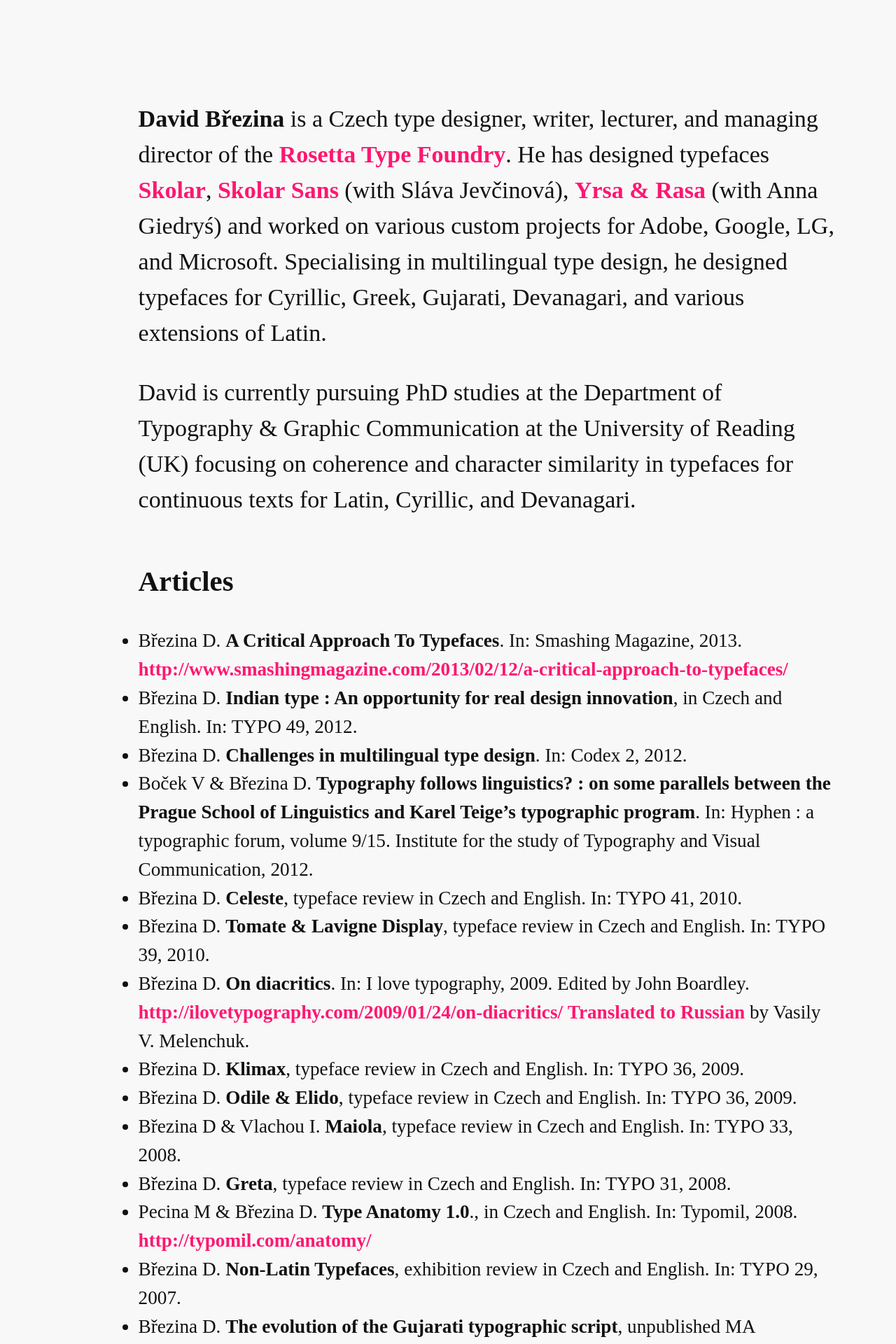
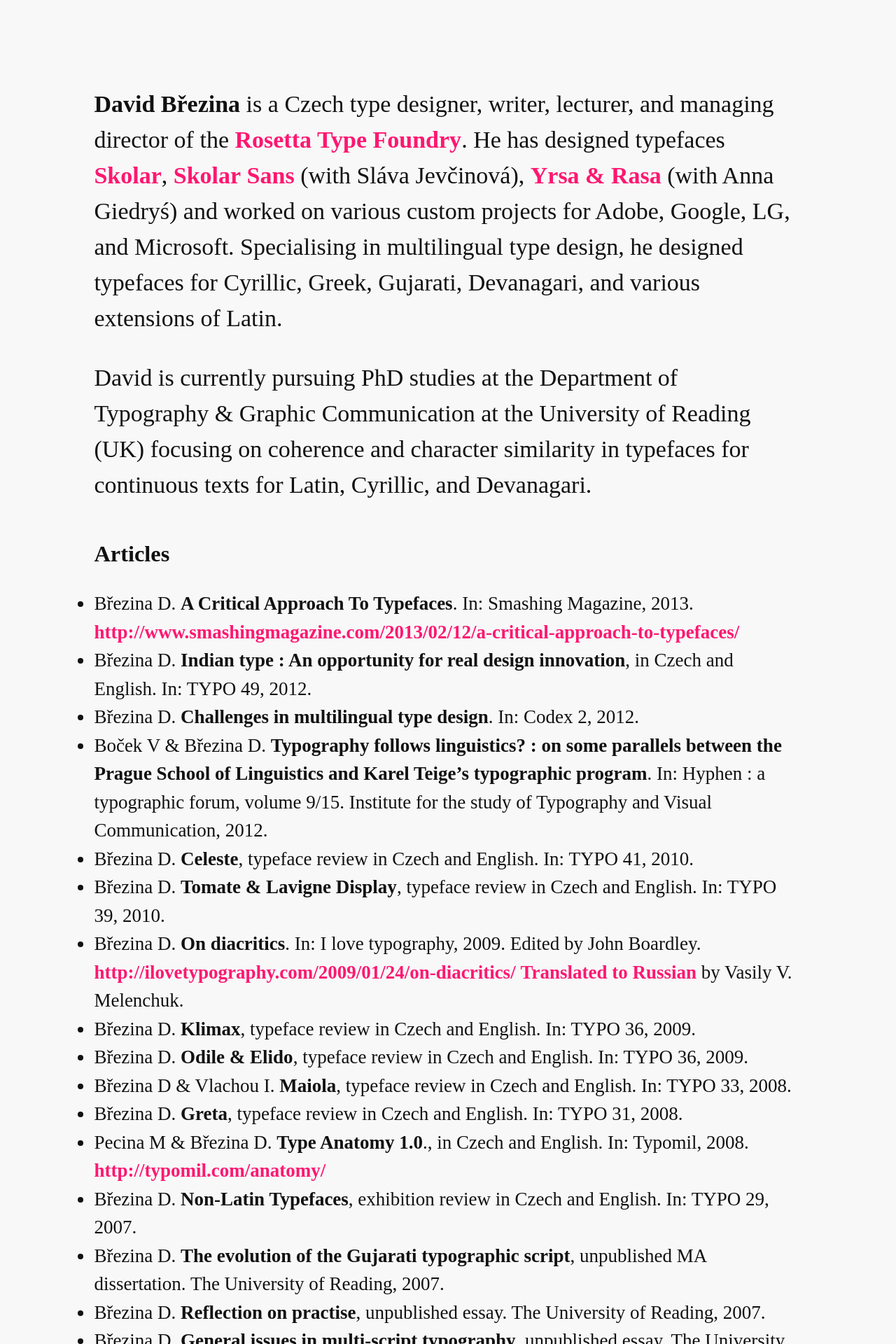
Before and after one commit to MrBrezina/mrbrezina.com, a Jekyll site: the page built from README.md, in a window 1280 px wide. Shown: the top 1920 px of the page at 70% size. Built offline with Jekyll 4.4.1, drawn with Linux system fonts in a browser that asks for light colours; some web fonts are replaced; comment, search, counter and statistics services are not loaded.

Commit message:
Added some basic responsivity

```diff
--- a/assets/styles.css
+++ b/assets/styles.css
@@ -1,7 +1,9 @@
 
-/* Yrsa fonts */
+/* Yrsa fonts from Google */
 
 @import url('https://fonts.googleapis.com/css?family=Yrsa:400,600');
+
+/* General */
 
 html, body {
   background: #f8f8f8;
@@ -11,13 +13,13 @@ body, li, p, h1, h2, h3, h4, h5 {
   color: #111;
   font-family: Yrsa, serif;
   font-weight: 400;
-  font-size: 34px;
+  font-size: 27px;
   line-height: 150%;
 }
 
 section {
   width: 1000px;
-  padding: 3em 10% 5em 15%;
+  padding: 3em 10% 5em 10%;
 }
 
 h1, h2, h3, h4 {
@@ -36,6 +38,7 @@ h2 {
 
 p {
   margin: 1em 0;
+  font-size: 34px;
 }
 
 strong {
@@ -44,10 +47,6 @@ strong {
 
 ul {
   padding-left: 0;
-}
-
-li {
-  font-size: 0.8em;
 }
 
 a {
@@ -68,33 +67,27 @@ a:hover {
   display: none;
 }
 
-/*
-@media (max-width: 767px) {
-	body {
-		width: 100%;
-	}
+/* Responsive */
 
-	.container {
-		width: 90%;
-		margin-left: 5%;
-		margin-right: 5%;
-	}
+@media (max-width: 1150px) {
+  section {
+    width: 88%;
+    padding: 1em 7% 3em 5%;
+  }
+  body, li, p, h1, h2, h3, h4, h5 {
+    font-size: 24px;
+  }
+  p {
+    font-size: 28px;
+  }
+}
 
-	h3 {
-		font-size: 1em;
-	}
-
-	p {
-		width: 100%;
-	}
-
-	p > a.primary, p > a.secondary {
-		display: block;
-		margin: 10px;
-		width: auto;
-	}
-
-	img {
-		max-width: 100%;
-	}
-}*/
+@media (max-width: 800px) {
+  section {
+    width: 90%;
+    padding: 1em 5% 3em 5%;
+  }
+  body, li, p, h1, h2, h3, h4, h5 {
+    font-size: 24px;
+  }
+}
```
